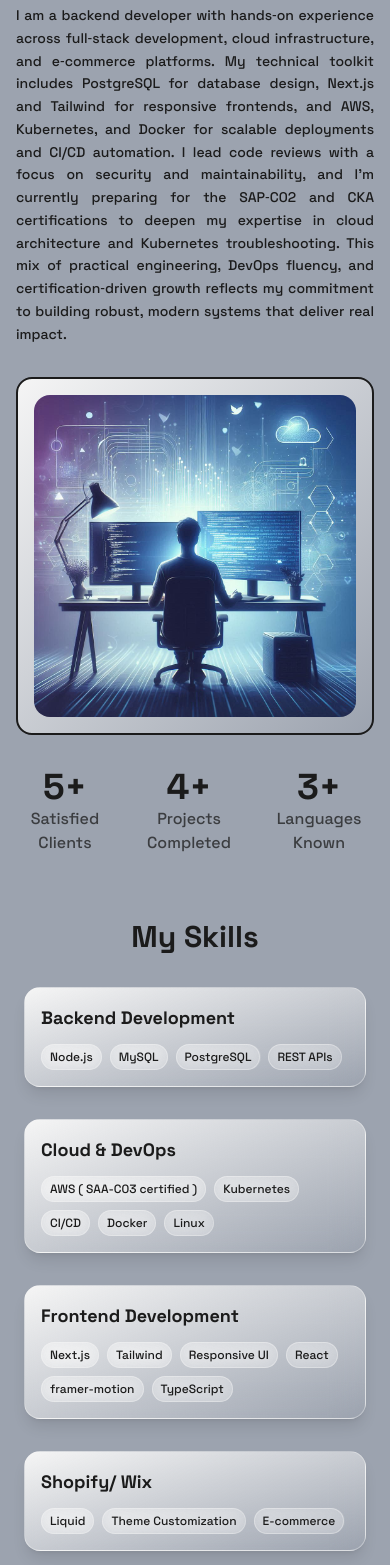
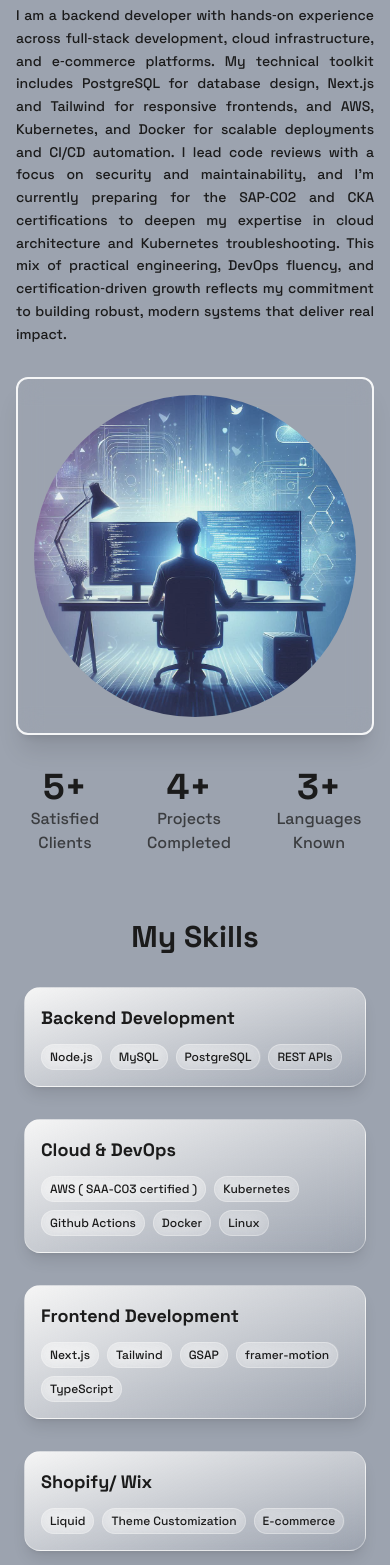
Before and after one commit to OrionLynn19/Orion-Portfolio, a Next.js app: page /about in a window 390 px wide. Shown: the part 252-1817 px from the top of the page. Built offline with nearby package versions, Linux system fonts and the light colour scheme.

Commit message:
minor changes

```diff
--- a/src/app/about/page.tsx
+++ b/src/app/about/page.tsx
@@ -62,11 +62,11 @@ export default function About() {
                         </div>
 
 
-                        <div className="relative h-max rounded-2xl border-2 border-solid border-dark bg-gradient-to-br from-light to-grey-600 p-4 sm:p-6 md:p-8 lg:col-span-3 flex justify-center items-center">
-                            <Image src={pf} alt="Orion Lynn" className="w-full h-auto rounded-2xl" />
+                        <div className="z-30 relative w-full h-full backdrop-blur-md rounded-xl border-2 border-solid border-dark bg-gray/90 backdrop-blur-lg border-2 border-white/90  shadow-xl p-4 sm:p-6 md:p-8 lg:col-span-3 flex justify-center items-center">
+                            <Image src={pf} alt="Orion Lynn" className="w-full h-auto  rounded-full mix-blend-multiply opacity-90" />
                         </div>
 
-                        {/* Stats */}
+
                         <div className="flex flex-row justify-between items-center gap-4 sm:gap-8 md:gap-12 lg:flex-col lg:col-span-2 lg:items-end lg:justify-between">
                             <div className="flex flex-col items-center lg:items-end justify-center">
                                 <span className="inline-block font-bold text-4xl sm:text-5xl md:text-6xl lg:text-7xl">
--- a/src/app/page.tsx
+++ b/src/app/page.tsx
@@ -94,8 +94,8 @@ export default function Home() {
                   className=" !text-center md:!text-left leading-tight "
                 />
                 <AnimatedText
-                  text="A Junior Full-Stack Developer, System Architect, and Tech Enthusiast."
-                  className="!text-base md:!text-lg lg:!text-3xl leading-relaxed !text-center md:!text-left pl-0 md:pr-10 mt-4"
+                  text="A Junior Full-Stack Developer, System Architect, and Tech-Enthusiast."
+                  className="!text-base md:!text-lg lg:!text-4xl leading-relaxed !text-center md:!text-left pl-0 md:pr-10 mt-4"
                 />
                 <motion.div
                   className="w-full flex items-center justify-center md:justify-start mt-4"
--- a/src/components/Skills.tsx
+++ b/src/components/Skills.tsx
@@ -9,8 +9,8 @@ interface Skill {
 
 const skills: Skill[] = [
   { title: 'Backend Development', tags: ['Node.js', 'MySQL', 'PostgreSQL', 'REST APIs'] },
-  { title: 'Cloud & DevOps', tags: ['AWS ( SAA-C03 certified )', 'Kubernetes', 'CI/CD', 'Docker', 'Linux'] },
-  { title: 'Frontend Development', tags: ['Next.js', 'Tailwind', 'Responsive UI', 'React', 'framer-motion', 'TypeScript'] },
+  { title: 'Cloud & DevOps', tags: ['AWS ( SAA-C03 certified )', 'Kubernetes', 'Github Actions', 'Docker', 'Linux'] },
+  { title: 'Frontend Development', tags: ['Next.js', 'Tailwind', 'GSAP', 'framer-motion', 'TypeScript'] },
   { title: 'Shopify/ Wix', tags: ['Liquid', 'Theme Customization', 'E-commerce'] },
 ];
 
```
